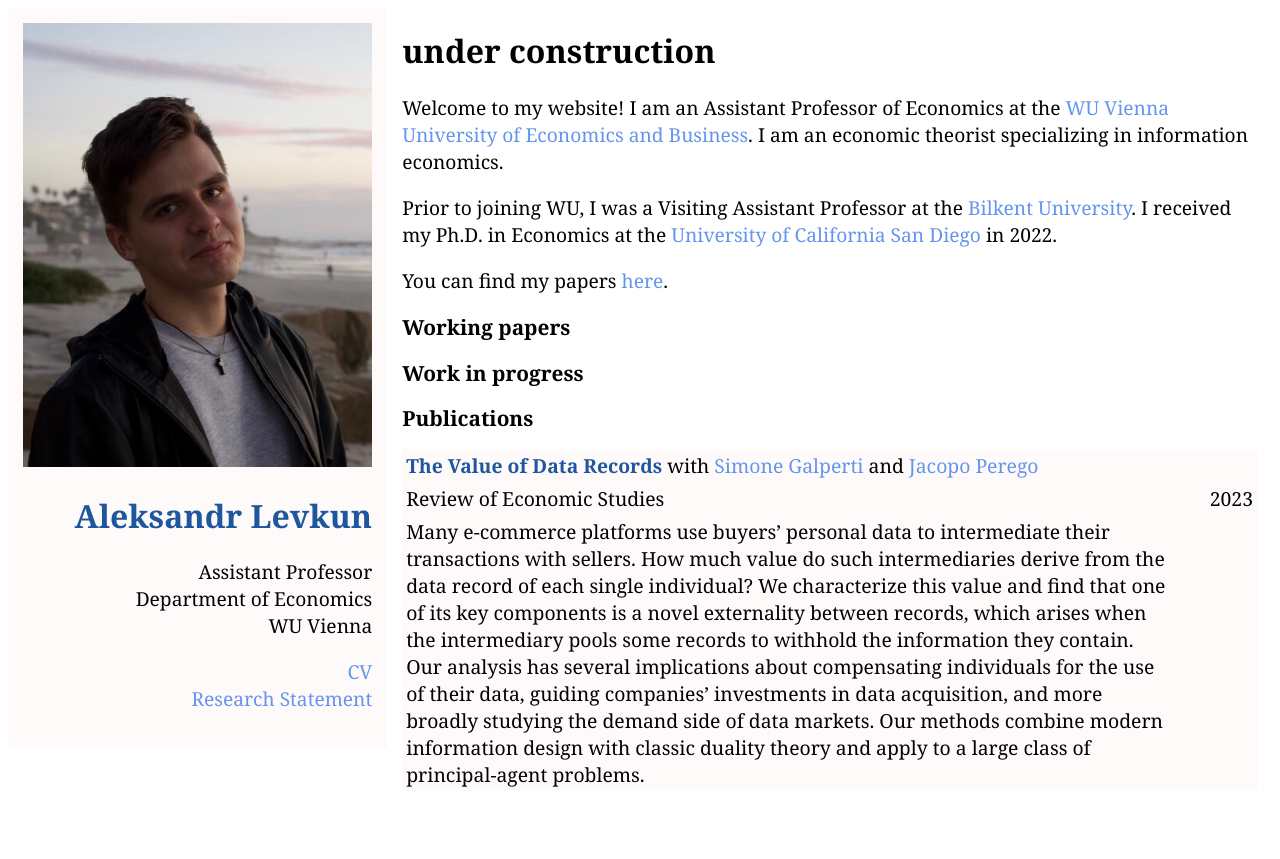
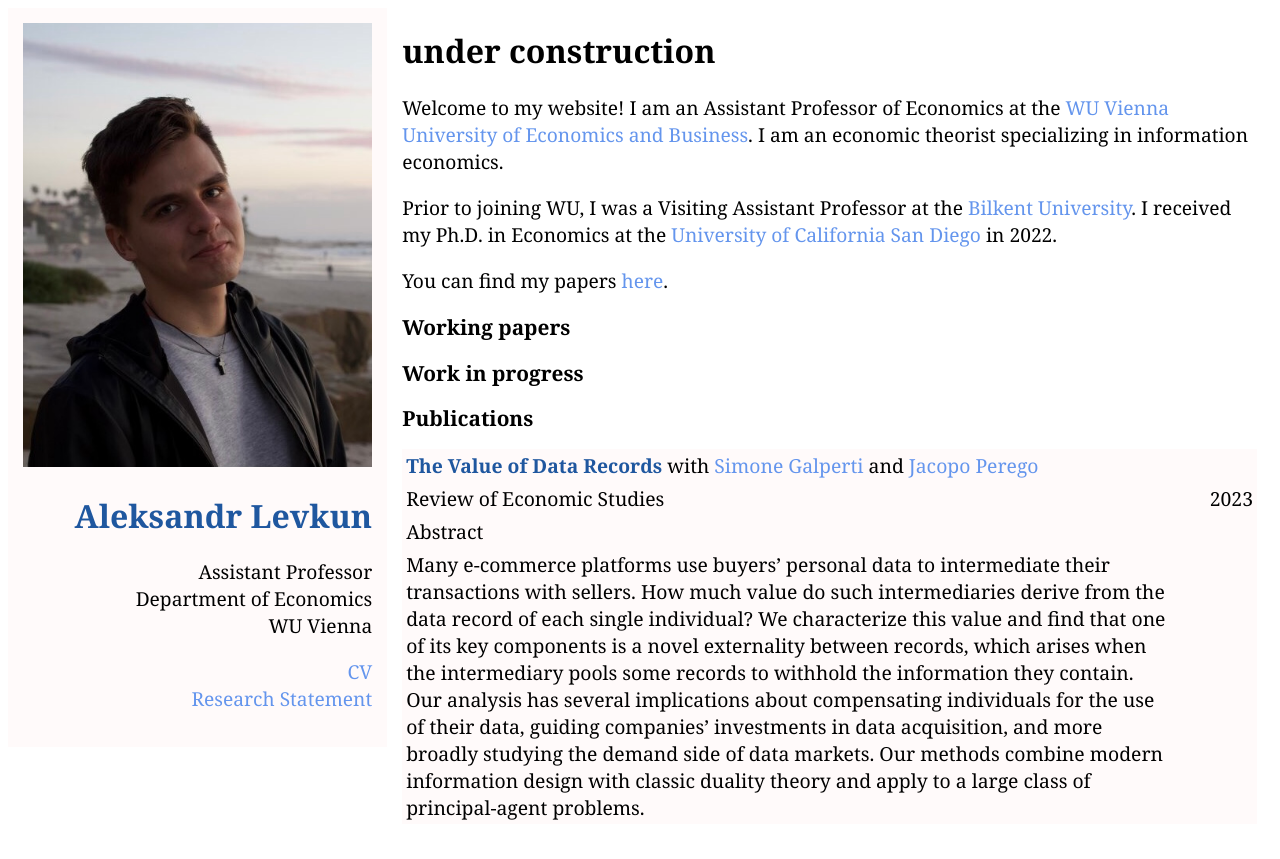
Before and after one commit to alevkun/alevkun.github.io, a Jekyll site: the page built from index.html, in a window 1280 px wide. Shown: the top 859 px of the page. Built offline with Jekyll 4.4.1, drawn with Linux system fonts in a browser that asks for light colours.

Commit message:
Update index.html

```diff
--- a/index.html
+++ b/index.html
@@ -38,6 +38,10 @@ title: Aleksandr Levkun
 		<td align="right"> 2023 </td>
 	</tr>
 	<tr>
+		<td> Abstract </td>
+		<td> </td>
+	</tr>
+	<tr>
 		<td>
 		Many e-commerce platforms use buyers’ personal data to intermediate their transactions with sellers.
 			How much value do such intermediaries derive from the data record of each single individual?
```
